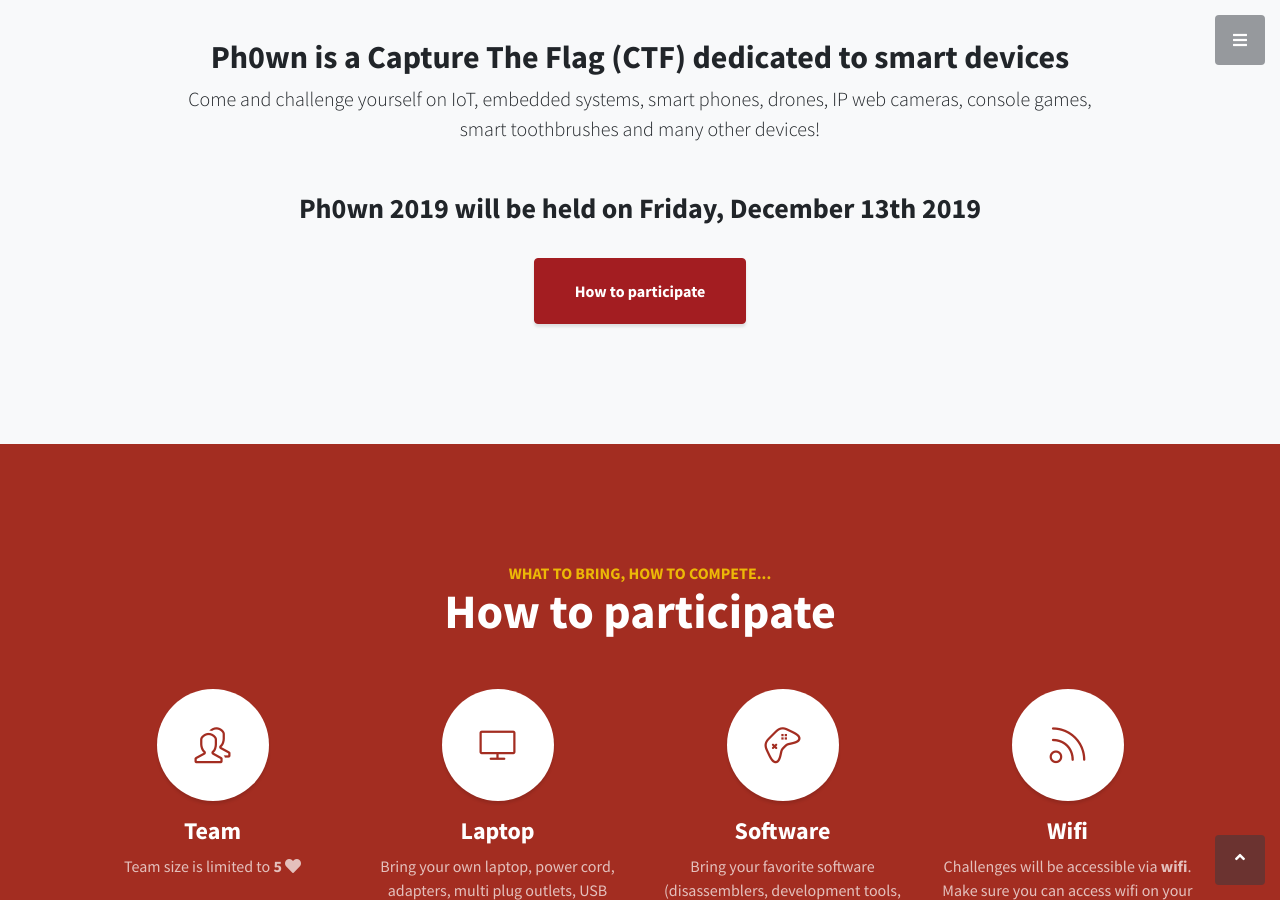
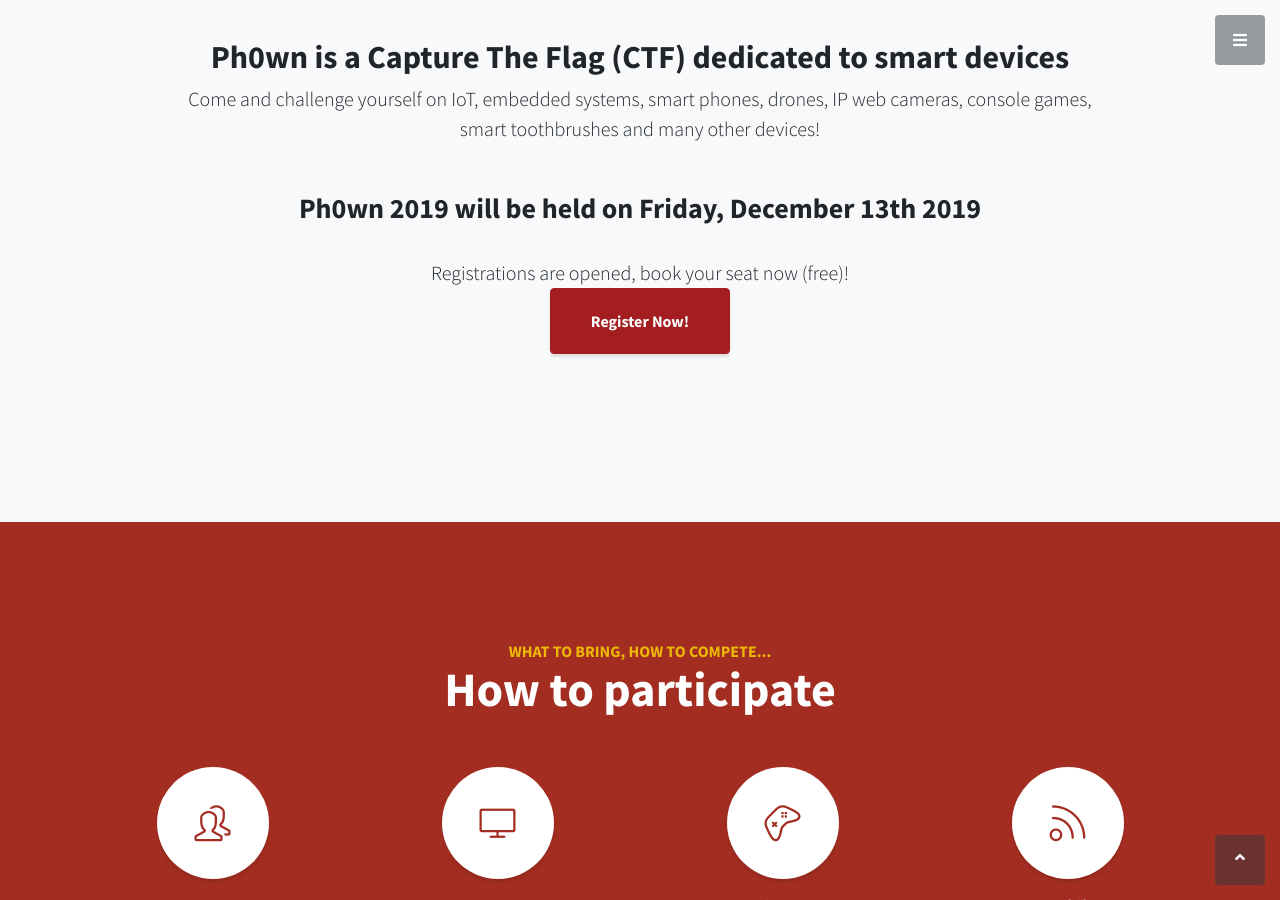
Before and after one commit to ph0wn/ph0wn.github.io, a Jekyll site: the page built from index.html, in a window 1280 px wide and 900 px high, scrolled down 982 px. Built offline with Jekyll 4.4.1, drawn with Linux system fonts in a browser that asks for light colours.

Commit message:
adding registration form

```diff
--- a/index.html
+++ b/index.html
@@ -13,7 +13,12 @@ title: Ph0wn CTF
 		  <br>
 		  <h3>Ph0wn 2019 will be held on <b>Friday, December 13th 2019</b></h3>
 		  <br>
-                  <a class="btn btn-primary btn-xl js-scroll-trigger" href="#participate">How to participate</a>
+		  <p class="lead mb-5">
+		    Registrations are opened, book your seat now (free)!
+
+		  <br>
+                  <a class="btn btn-primary btn-xl js-scroll-trigger" href="https://framaforms.org/ph0wn-ctf-2019-registration-1570806568">Register Now!</a>
+		  		    </p>
             </div>
         </div>
     </div>
```
